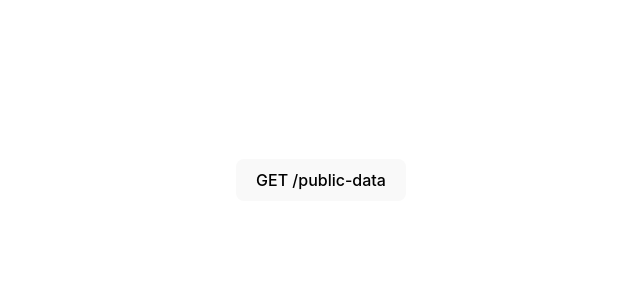
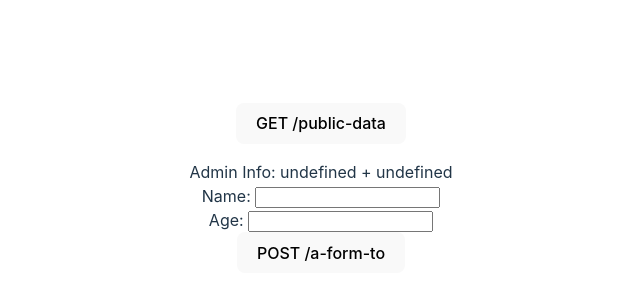
Before and after one commit to yikayiyo/cors, a Vue app in the folder frontend/: page / in a window 1280 px wide. Shown: the part 212-512 px from the top of the page, without its empty margins (319-959 px from the left). Built offline with nearby package versions, Linux system fonts and the light colour scheme; no server answers.

Commit message:
feat: add post

```diff
--- a/frontend/src/App.vue
+++ b/frontend/src/App.vue
@@ -1,27 +1,115 @@
 <script setup>
-import { ref } from "vue";
-import httpRequest from "@/utils/httpRequest"
+import { computed, ref, reactive, onMounted } from "vue";
+import httpRequest from "@/utils/httpRequest";
 
+// GET
 const content = ref("");
 const handleGet = () => {
   content.value = "";
   httpRequest({
-    url: "/public-data" // 1. 直接请求服务器
+    url: "/public-data", // 1. 直接请求服务器
     // url: "/api/public-data",
-  }).then(res=> {
-    if(res.code === 200) {
-      content.value = res.data;
-    }
-  }).catch(err => {
-    console.error("error:", err.message);
-    content.value = `<div style="color:blue; font-size: 32px;">${err.message}</div>`;
   })
-}
+    .then((res) => {
+      if (res.code === 200) {
+        content.value = res.data;
+      }
+    })
+    .catch((err) => {
+      console.error("error:", err.message);
+      content.value = `<div style="color:blue; font-size: 32px;">${err.message}</div>`;
+    });
+};
+onMounted(() => {
+  httpRequest({
+    url: "/public-data",
+    type: "get",
+  })
+    .then(function (res) {
+      if (res.code == 200) {
+        console.log("get public data info successed, ", res);
+        content.value = res.data;
+      }
+    })
+    .catch(function (err) {
+      console.error("get public data info failed, ", err);
+    });
+});
+
+// POST
+const admin = reactive({
+  name: "Not exsit",
+  age: "0",
+});
+const form = reactive({
+  name: "",
+  age: "",
+});
+const adminInfo = computed(() => {
+  return `Admin Info: ${admin.name} + ${admin.age}`;
+});
+const handlePost = () => {
+  httpRequest({
+    url: "/a-form-to",
+    method: "post",
+    data: {
+      name: form.name,
+      age: form.age,
+    },
+  })
+    .then(function (res) {
+      if (res.code == 200) {
+        console.log("post admin info successed, ", res);
+        admin.name = res.data.name;
+        admin.age = res.data.age;
+      } else {
+        console.log("post admin info failed, ", res);
+      }
+    })
+    .catch(function (err) {
+      console.error("get admin info failed, ", err);
+    });
+};
+
+onMounted(() => {
+  httpRequest({
+    url: "/",
+    type: "get",
+  })
+    .then(function (res) {
+      if (res.code == 200) {
+        console.log("get admin info successed, ", res);
+        admin.name = res.data.name;
+        admin.age = res.data.age;
+      }
+    })
+    .catch(function (err) {
+      console.error("get admin info failed, ", err);
+    });
+});
 </script>
 
 <template>
   <div>
     <button @click="handleGet">GET /public-data</button>
     <p v-html="content"></p>
+    <div>{{ adminInfo }}</div>
+    <div class="row">
+      <label for="name">Name: </label>
+      <input
+        type="text"
+        id="name"
+        v-model="form.name"
+      />
+    </div>
+    <div class="row">
+      <label for="name">Age: </label>
+      <input
+        type="text"
+        id="age"
+        v-model="form.age"
+      />
+    </div>
+    <button @click="handlePost">POST /a-form-to</button>
   </div>
 </template>
```
Also changed, not shown: 1 other file (tests, documents, lock files or other folders).
